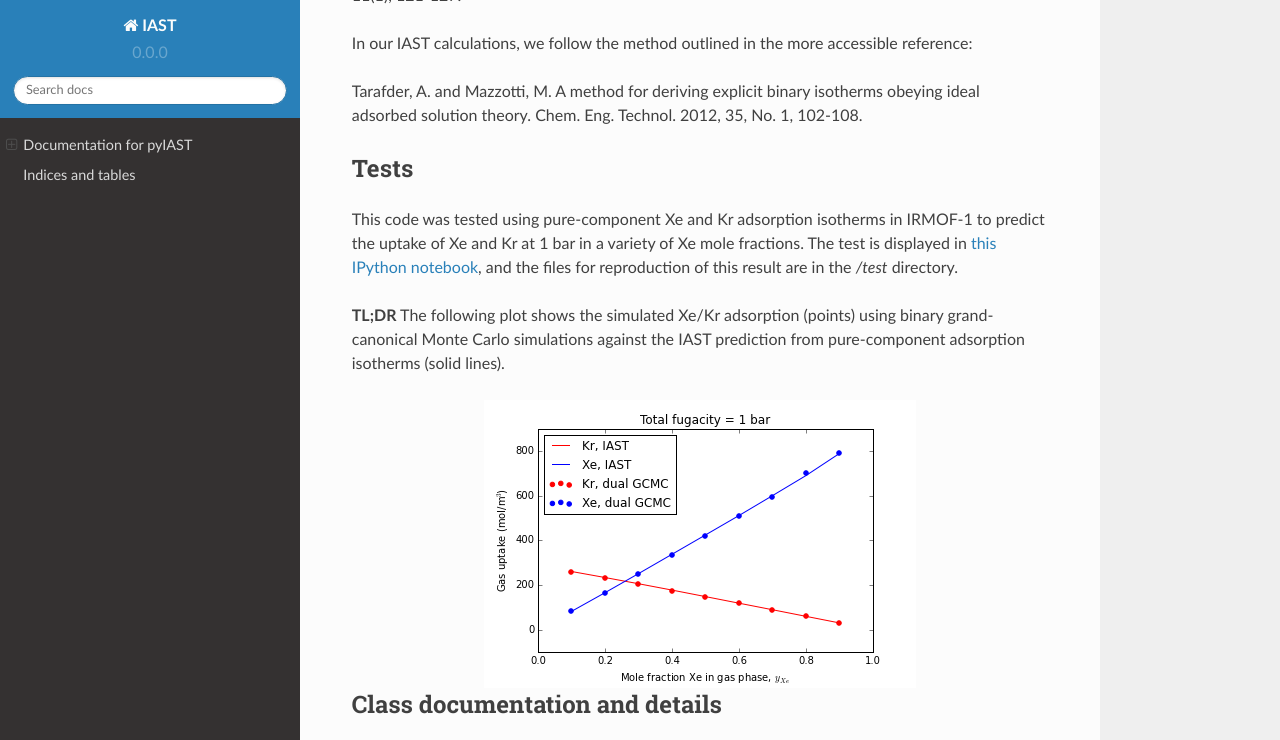
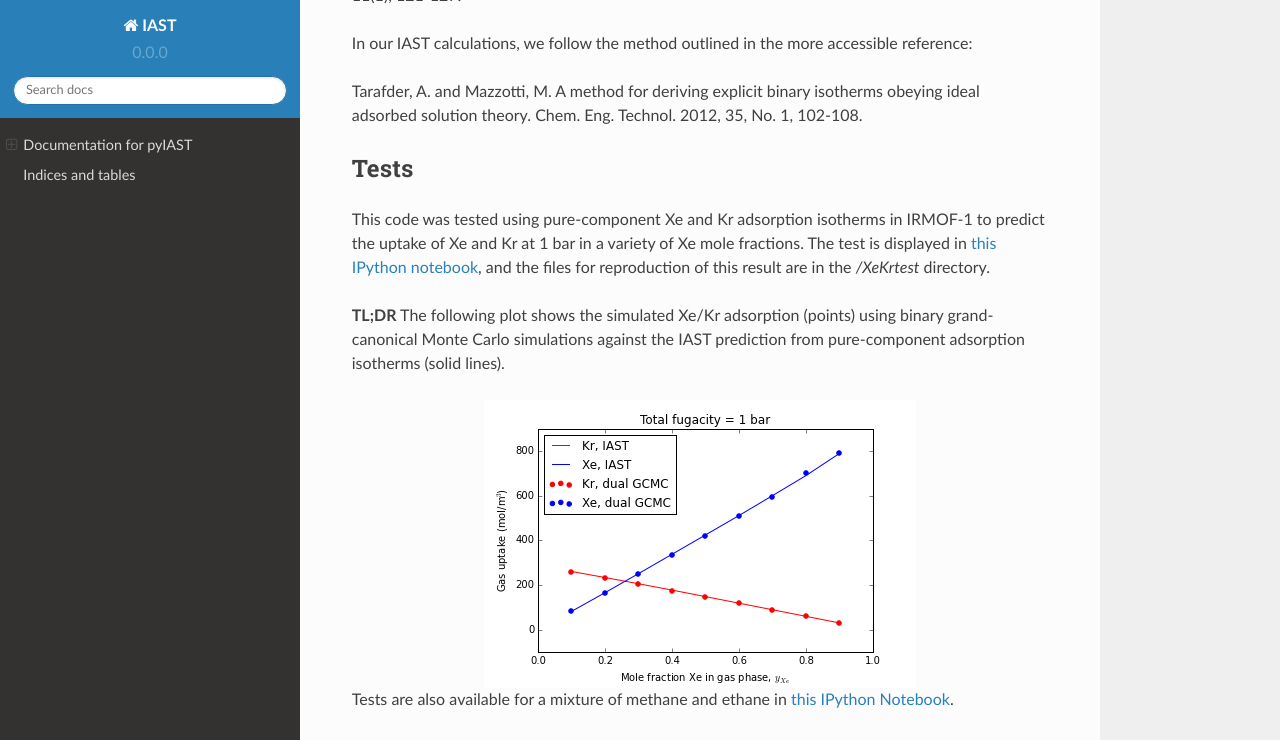
Before and after one commit to CorySimon/pyIAST, a Sphinx documentation site: the page built from docs/index.rst, in a window 1280 px wide and 900 px high, scrolled down 4862 px, cut to the strip 0-740 px from the top of the window. Built offline with Sphinx 7.4.7 and the Read the Docs theme 2.0.0, drawn with Linux system fonts in a browser that asks for light colours; some of the changed lines change nothing that is shown.

Commit message:
update docs

```diff
--- a/docs/IAST.py
+++ b/docs/IAST.py
@@ -112,7 +112,7 @@
 
     return q  # loadings [component 1, component 2, ...]. same units as in data
 
-def reverse_IAST(z, P_total, isotherms, verboseflag=False):
+def reverse_IAST(z, P_total, isotherms, verboseflag=False, warningoff=False):
     """
     Perform reverse IAST to predict gas phase composition at total pressure `P_total` that will yield adsorbed mole fractions `z`.
 
@@ -122,6 +122,7 @@
     :param P_total: Float total bulk gas pressure
     :param isotherms: list of pure-component adsorption isotherms. e.g. [xe_isotherm, kr_isotherm]
     :param verboseflag: Bool print stuff
+    :param warningoff: Bool when False, warnings will print when the IAST calculation result required extrapolation of the pure-component adsorption isotherm beyond the highest pressure in the data
 
     :return: y, q: bulk gas mole fractions that yield desired adsorbed mole fractions `z` at `P_total`, component loadings
     :rtype: Array, Array
--- a/docs/index.rst
+++ b/docs/index.rst
@@ -38,7 +38,7 @@
 Use
 ===
 
-Start up Python 2.6 or 2.7. I strongly recommend using `IPython Notebook <http://ipython.org/notebook.html>`_. As an example for use, see the `/test` directory. We test the IAST code with a binary mixture of Xe and Kr in IRMOF-1.
+Start up Python 2.6 or 2.7. I strongly recommend using `IPython Notebook <http://ipython.org/notebook.html>`_. As an example for use, see the `/XeKrtest` directory. We test the IAST code with a binary mixture of Xe and Kr in IRMOF-1.
 
 Simulated pure-component adsorption isotherms at 298 K (from single componenent grand-canonical Monte Carlo) are present in:
 
@@ -225,12 +225,14 @@
 Tests
 =====
 
-This code was tested using pure-component Xe and Kr adsorption isotherms in IRMOF-1 to predict the uptake of Xe and Kr at 1 bar in a variety of Xe mole fractions. The test is displayed in `this IPython notebook <https://github.com/CorySimon/IAST/blob/master/test/test.ipynb>`_, and the files for reproduction of this result are in the `/test` directory.
+This code was tested using pure-component Xe and Kr adsorption isotherms in IRMOF-1 to predict the uptake of Xe and Kr at 1 bar in a variety of Xe mole fractions. The test is displayed in `this IPython notebook <https://github.com/CorySimon/IAST/blob/master/XeKrtest/test.ipynb>`_, and the files for reproduction of this result are in the `/XeKrtest` directory.
 
 **TL;DR** The following plot shows the simulated Xe/Kr adsorption (points) using binary grand-canonical Monte Carlo simulations against the IAST prediction from pure-component adsorption isotherms (solid lines).
 
 .. image:: validation.png
    :align: center
+
+Tests are also available for a mixture of methane and ethane in `this IPython Notebook <https://github.com/CorySimon/IAST/blob/master/test/Methane%20and%20ethane%20test.ipynb>`_.
 
 ===============================
 Class documentation and details
--- a/docs/isotherms.py
+++ b/docs/isotherms.py
@@ -4,8 +4,7 @@
 ###
 __author__ = 'Cory M. Simon'
 __all__ = ["LangmuirIsotherm", "QuadraticIsotherm", "BETIsotherm",
-           "SipsIsotherm", "InterpolatorIsotherm", "plot_isotherm",
-           "SplineFitIsotherm"]
+           "SipsIsotherm", "InterpolatorIsotherm", "plot_isotherm"]
 
 import scipy.optimize
 from scipy.interpolate import interp1d
@@ -650,12 +649,13 @@
         print "RMSE = ", self.RMSE
 
 
-def plot_isotherm(isotherm, withfit=True, xlogscale=False, ylogscale=False):
+def plot_isotherm(isotherm, withfit=True, xlogscale=False, ylogscale=False, P=None):
     """
     Plot isotherm data and fit using Matplotlib.
 
     :param isotherm: LangmuirIsotherm,QuadraticIsotherm,InterpolatorIsotherm the adsorption isotherm object
     :param withfit: Bool plot fit as well
+    :param P: numpy.array optional pressure array to pass for plotting
     :param xlogscale: Bool log-scale on x-axis
     :param ylogscale: Bool log-scale on y-axis
     """
@@ -663,14 +663,15 @@
     fig = plt.figure()
     if withfit:
         # array of pressures to plot model
-        if xlogscale:
-            idx = isotherm.df[isotherm.pressure_key].values != 0.0
-            min_P = np.min(isotherm.df[isotherm.pressure_key].iloc[idx])
-            P = np.logspace(np.log(min_P), np.log(isotherm.df[isotherm.pressure_key].max()), 200)
-            plt.plot(P, isotherm.loading(P))
-        else:
-            P = np.linspace(isotherm.df[isotherm.pressure_key].min(), isotherm.df[isotherm.pressure_key].max(), 200)
-            plt.plot(P, isotherm.loading(P))
+        if P == None:
+            if xlogscale:
+                # do not include zero for log-scale
+                idx = isotherm.df[isotherm.pressure_key].values != 0.0
+                min_P = np.min(isotherm.df[isotherm.pressure_key].iloc[idx])
+                P = np.logspace(np.log(min_P), np.log(isotherm.df[isotherm.pressure_key].max()), 200)
+            else:
+                P = np.linspace(isotherm.df[isotherm.pressure_key].min(), isotherm.df[isotherm.pressure_key].max(), 200)
+        plt.plot(P, isotherm.loading(P))
     plt.scatter(isotherm.df[isotherm.pressure_key], isotherm.df[isotherm.loading_key])
     if xlogscale:
         plt.xscale("log")
@@ -681,122 +682,3 @@
     plt.xlabel('Pressure')
     plt.ylabel('Loading')
     plt.show()
-
-
-class SplineFitIsotherm:
-    """
-    Piecewise cubic splines are fit to the data.
-    We use the scipy.interpolate.UnivariateSpline class
-
-    Loading = 0.0 at pressure = 0.0 is enforced here automatically for interpolation at low pressures.
-
-    Default for extrapolating isotherm beyond highest pressure is to fail. Pass a value for `fill_value` in instantiation to extrapolate loading as `fill_value`.
-    """
-
-    def __init__(self, df, loading_key=None, pressure_key=None, fill_value=None, s=None, k=3):
-        """
-        Instantiation. InterpolatorIsotherm is instantiated by passing it the pure component adsorption isotherm in the form of a Pandas DataFrame. Contructs linear interpolator from `interp1d` function in Scipy during instantiation.
-
-        e.g. to extrapolate loading beyond highest pressure point as 100.0, pass `fill_value=100.0`.
-
-        :param df: DataFrame adsorption isotherm data
-        :param loading_key: String key for loading column in df
-        :param pressure_key: String key for pressure column in df
-        :param s: Float smoothing parameter for determining the number of knots. See scipy.interpolate.UnivariateSpline
-        :param k: Int degree of spline. See scipy.interpolate.UnivariateSpline
-        :param fill_value: Float value of loading to assume when an attempt is made to interpolate at a pressure greater than the largest pressure observed in the data
-
-        :return: self
-        :rtype: InterpolatorIsotherm
-        """
-        # if pressure = 0 not in data frame, add it for interpolation between 0 and first point.
-        if 0.0 not in df[pressure_key].values:
-            df = pd.concat([pd.DataFrame({pressure_key:0.0, loading_key:0.0}, index=[0]), df])
-
-        # store isotherm data in self
-        #: Pandas DataFrame on which isotherm was fit
-        self.df = df.sort([pressure_key], ascending=True)
-        if loading_key==None or pressure_key == None:
-            raise Exception("Pass loading_key and pressure_key, names of loading and pressure cols in DataFrame, to constructor.")
-        #: name of loading column
-        self.loading_key = loading_key
-        #: name of pressure column
-        self.pressure_key = pressure_key
-
-        #: UnivariateSpline class from Scipy
-        # ext=3 says return boundary value
-        self.UnivariateSpline = UnivariateSpline(self.df[pressure_key], self.df[loading_key], k=k, s=s, ext=3)
-
-        self.fill_value = fill_value
-
-    def loading(self, P):
-        """
-        Interpolate isotherm to compute loading at pressure P.
-
-        :param P: float pressure (in corresponding units as df in instantiation)
-        :return: loading at pressure P (in corresponding units as df in instantiation)
-        :rtype: Float or Array
-        """
-        return self.UnivariateSpline(P)
-
-    def spreading_pressure(self, P):
-        """
-        Calculate reduced spreading pressure at a bulk gas pressure P. (see Tarafder eqn 4)
-
-        Use trapezoid rule on isotherm data points to compute the reduced spreading pressure via the integral:
-
-        .. math::
-
-            \\Pi(p) = \\int_0^p \\frac{q(\\hat{p})}{ \\hat{p}} d\\hat{p}
-
-        :param P: float pressure (in corresponding units as df in instantiation)
-        :return: spreading pressure, :math:`\\Pi`
-        :rtype: Float
-        """
-        # throw exception if interpolating outside the range.
-        if (self.fill_value == None) & (P > self.df[self.pressure_key].max()):
-            raise Exception("""To compute the spreading pressure at this bulk gas pressure,
-            we would need to extrapolate the isotherm since this pressure is outside
-            the range of the highest pressure in your pure-component isotherm data, %f.
-
-            At present, your InterpolatorIsotherm object is set to throw an exception
-            when this occurs, as we do not have data outside this pressure range to
-            characterize the isotherm.
-
-            Option 1: fit an analytical model to extrapolate the isotherm
-            Option 2: pass a fill_value to the construction of the InterpolatorIsotherm object.
-             Then, InterpolatorIsotherm will assume that the uptake beyond pressure %f is equal
-             to fill_value. This is reasonable if your isotherm data exhibits a plateu.
-            Option 3: Go back to the lab or computer to collect isotherm data at higher pressures.
-             (Extrapolation can be dangerous!)"""
-           %  (self.df[self.pressure_key].max(), self.df[self.pressure_key].max()))
-
-        # Get all data points that are at nonzero pressures
-        pressures = self.df[self.pressure_key].values[self.df[self.pressure_key].values != 0.0]
-        loadings = self.df[self.loading_key].values[self.df[self.pressure_key].values != 0.0]
-
-        # approximate loading up to first pressure point with Henry's law
-        # loading = KH * P
-        # KH is the initial slope in the adsorption isotherm
-        KH = loadings[0] / pressures[0]
-
-        # get how many of the points are less than pressure P
-        n_points = np.sum(pressures < P)
-
-        if n_points == 0:
-            # if this pressure is between 0 and first pressure point...
-            return KH * P  # \int_0^P KH P /P dP = KH * P ...
-        else:
-            # P > first pressure point
-            area = loadings[0]  # area of first segment \int_0^P_1 n(P)/P dP
-
-            # get area between P_1 and P_k, where P_k < P < P_{k+1}
-            for i in range(n_points - 1):
-                dP = pressures[i+1] - pressures[i]
-                area += (self.loading(pressures[i+1]) / pressures[i+1] + self.loading(pressures[i]) / pressures[i]) / 2.0 * dP
-
-            # finally, area of last segment
-            dP = P - pressures[n_points-1]
-            area += (self.loading(P) / P + self.loading(pressures[n_points-1]) / pressures[n_points-1]) / 2.0 * dP
-
-            return area
```
